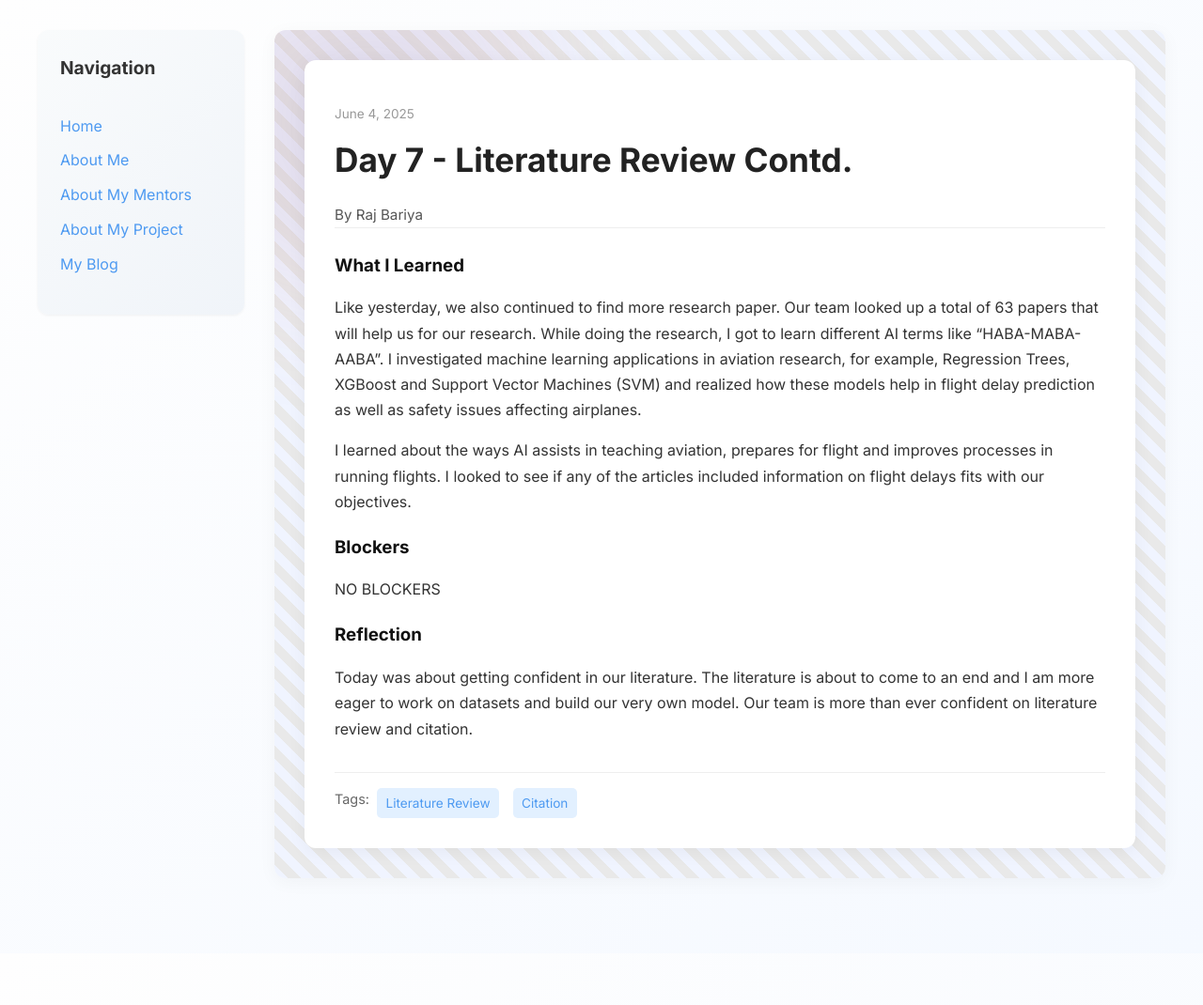
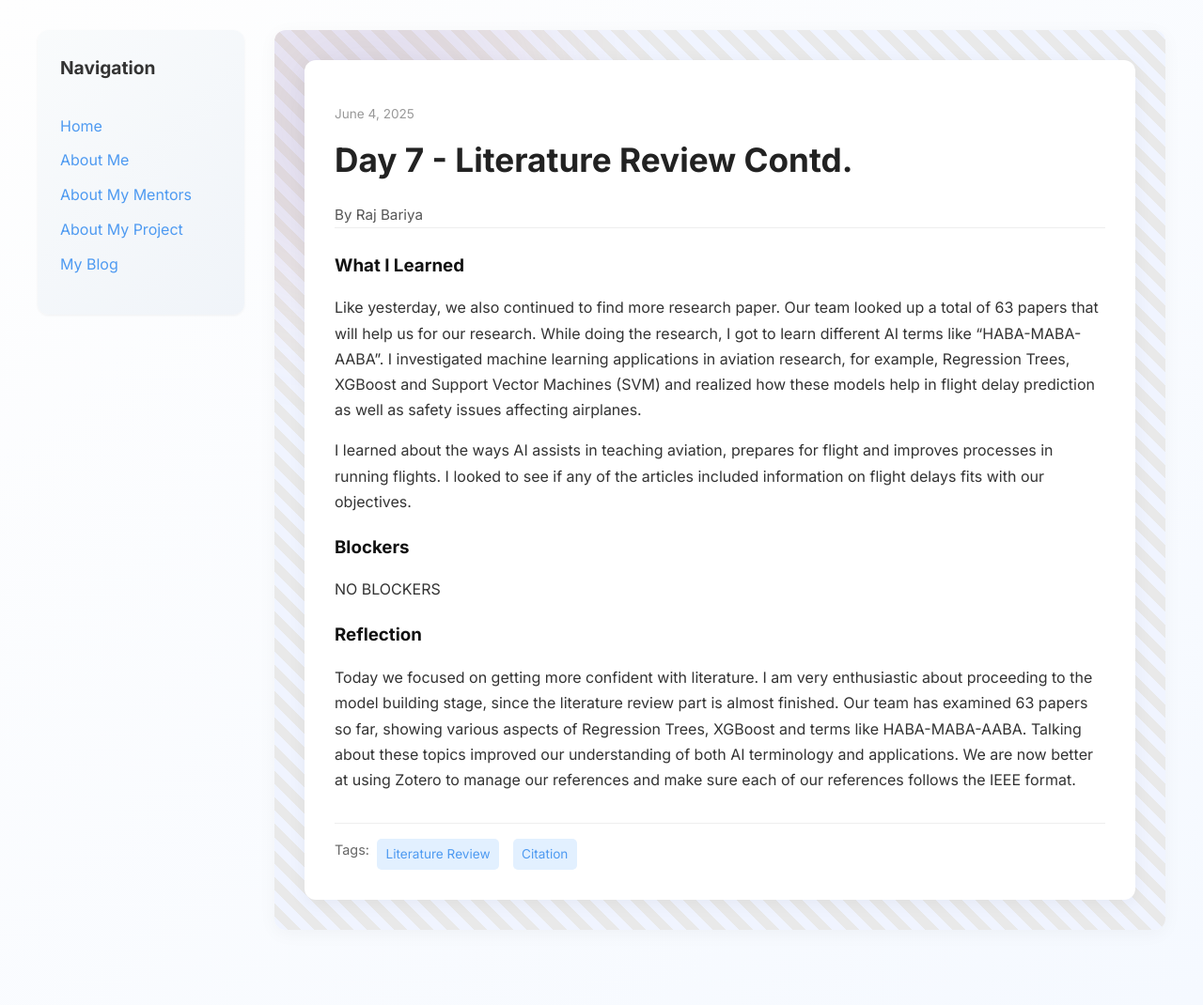
Before and after one commit to rajbariyaa/rajbariyaa.github.io, a Jekyll site: the page built from _posts/2025-06-04-day-7.md, in a window 1280 px wide. Shown: the whole page at 94% size. Built offline with Jekyll 4.4.1, drawn with Linux system fonts in a browser that asks for light colours; before the commit the page ends 1015 px from its top, so only the background shows below that.

Commit message:
Update 2025-06-04-day-7.md

```diff
--- a/_posts/2025-06-04-day-7.md
+++ b/_posts/2025-06-04-day-7.md
@@ -14,5 +14,5 @@ blockers: |
  NO BLOCKERS
 
 reflection: |
-  Today was about getting confident in our literature. The literature is about to come to an end and I am more eager to work on datasets and build our very own model. Our team is more than ever confident on literature review and citation.
+  Today we focused on getting more confident with literature. I am very enthusiastic about proceeding to the model building stage, since the literature review part is almost finished. Our team has examined 63 papers so far, showing various aspects of Regression Trees, XGBoost and terms like HABA-MABA-AABA. Talking about these topics improved our understanding of both AI terminology and applications. We are now better at using Zotero to manage our references and make sure each of our references follows the IEEE format.
 ---
```
